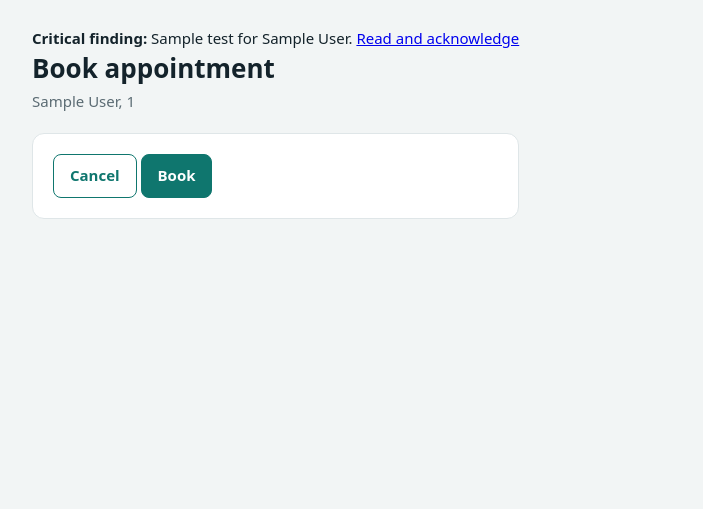
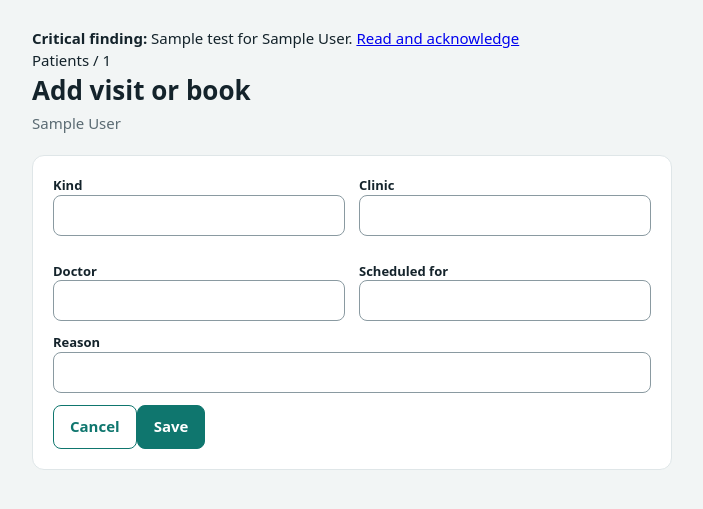
Before and after one commit to ngugiherman8/Hospital-Management-System, a Django app: template templates/appointments/form.html in a window 1280 px wide. Shown: the top 509 px of the page, without its empty margins (4-707 px from the left). Run offline with Django 5.2, Linux system fonts and the light colour scheme; the template is opened without the code that fills it: most values are stand-ins (such as "Sample title", 1, 10 or a date in 2020); form fields are guessed from the names that the template uses.

Commit message:
Add files via upload

```diff
--- a/templates/appointments/form.html
+++ b/templates/appointments/form.html
@@ -1,5 +1,15 @@
-{% extends "base.html" %}{% block title %}Book appointment{% endblock %}
-{% block content %}<h1>Book appointment</h1><p class="sub">{{ patient.full_name }}, {{ patient.hospital_number }}</p>
-<form method="post" class="card" style="max-width:560px" novalidate>{% csrf_token %}
-{% for f in form %}<div class="field"><label for="{{ f.id_for_label }}">{{ f.label }}</label>{{ f }}{% for e in f.errors %}<div class="err">{{ e }}</div>{% endfor %}</div>{% endfor %}
-<a class="btn" href="{{ patient.get_absolute_url }}">Cancel</a> <button class="btn primary" type="submit">Book</button></form>{% endblock %}
+{% extends "base.html" %}
+{% block title %}Add visit{% endblock %}
+{% block content %}
+<div class="head"><div><div class="crumb">Patients / {{ patient.hospital_number }}</div><h1>Add visit or book</h1><div class="sub">{{ patient.full_name }}</div></div></div>
+<form method="post" class="card" style="max-width:640px">
+{% csrf_token %}
+{% if form.non_field_errors %}<div class="alert error">{{ form.non_field_errors }}</div>{% endif %}
+<div class="grid2">
+{% include "_field.html" with field=form.kind %}{% include "_field.html" with field=form.clinic %}
+{% include "_field.html" with field=form.doctor %}{% include "_field.html" with field=form.scheduled_for %}
+</div>
+{% include "_field.html" with field=form.reason %}
+<div class="row"><a class="btn" href="{% url 'patient_detail' patient.pk %}">Cancel</a><button class="btn primary" type="submit">Save</button></div>
+</form>
+{% endblock %}
```
Also changed, not shown: templates/appointments/list.html (+46 -9 lines).
